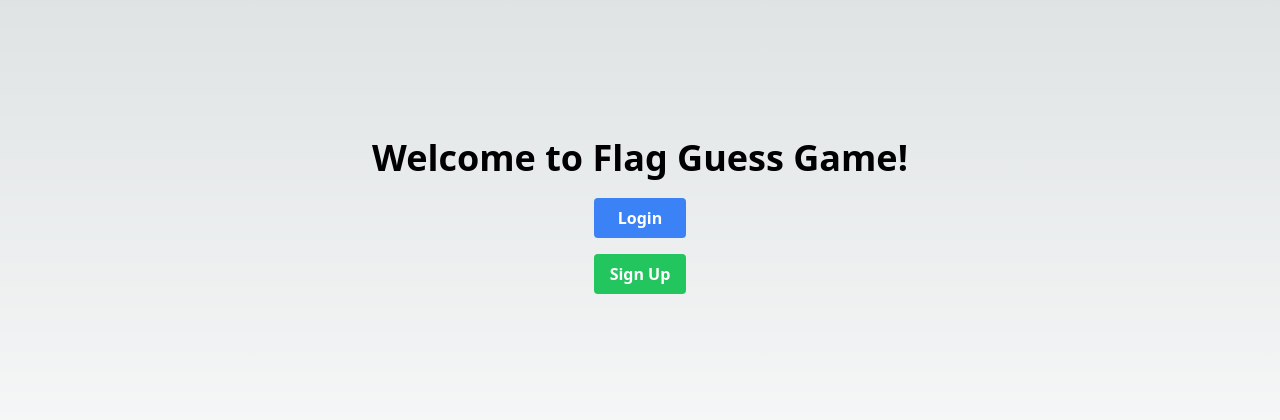
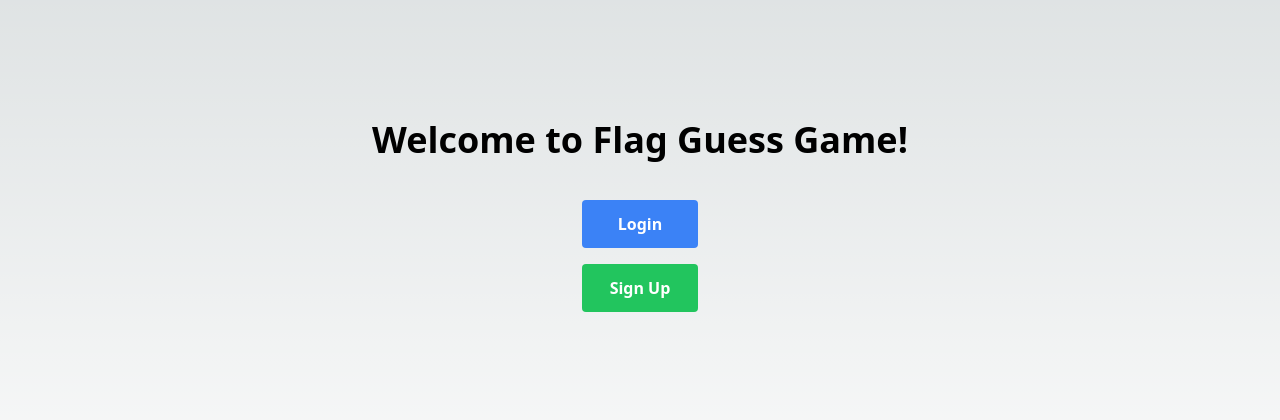
Before and after one commit to vrstep/flagquizgame, a Next.js app: page / in a window 1280 px wide. Shown: the part 184-604 px from the top of the page. Built offline with nearby package versions, Linux system fonts and the light colour scheme.

Commit message:
Adjust slightly welcome page

```diff
--- a/pages/index.js
+++ b/pages/index.js
@@ -1,14 +1,12 @@
 export default function Home() {
     return (
-        <div className="flex flex-col items-center justify-center min-h-screen py-2">
-            <h1 className="text-4xl font-bold mb-5">
-                Welcome to Flag Guess Game!
-            </h1>
+        <div className="flex flex-col items-center justify-center min-h-screen py-2 gap-10">
+            <h1 className="text-4xl font-bold">Welcome to Flag Guess Game!</h1>
             <div className="flex flex-col gap-4">
-                <button className="bg-blue-500 hover:bg-blue-700 text-white font-bold py-2 px-4 rounded">
+                <button className="bg-blue-500 hover:bg-blue-700 text-white font-bold py-3 px-7 rounded">
                     Login
                 </button>
-                <button className="bg-green-500 hover:bg-green-700 text-white font-bold py-2 px-4 rounded">
+                <button className="bg-green-500 hover:bg-green-700 text-white font-bold py-3 px-7 rounded">
                     Sign Up
                 </button>
             </div>
```
